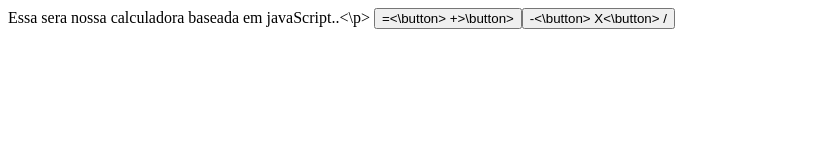
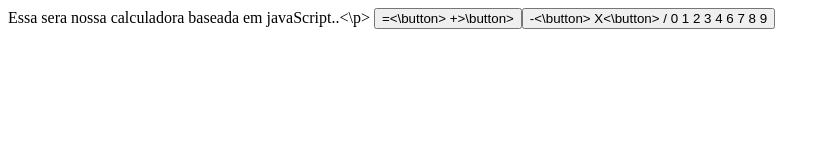
Before and after one commit to matheus-ritter/projeto2024, a plain HTML site: page calculadora.html in a window 1280 px wide. Shown: the whole page, without its empty margins (0-830 px from the left). Drawn offline with Linux system fonts and the light colour scheme.

Commit message:
Update calculadora.html

```diff
--- a/calculadora.html
+++ b/calculadora.html
@@ -9,5 +9,15 @@
                <button type='button' id='subtracao'onclick='-'>-<\button>
                <botton type='button' ide='multiplic'onclick='*'>X<\button>
                <botton type='button' ide='divisao' onclick='/'>/</botton>
+               <botton class='numero' onclick="add_numero(0)">0</botton>
+               <botton class='numero' onclick="add_numero(1)">1</botton>
+               <botton class='numero' onclick="add_numero(2)">2</botton>
+               <botton class='numero' onclick="add_numero(3)">3</botton>
+               <botton class='numero' onclick="add_numero(4)">4</botton>
+               <botton class='numero' onclick="add_numero(5) >4>/botton>
+               <botton class='numero' onclick="add_numero(6)">6</botton>
+               <botton class='numero' onclick="add_numero(7)">7</botton>
+               <botton class='numero' onclick="add_numero(8)">8</botton>
+               <botton class='numero' onclick="add_numero(9)">9</botton>
            </body>
        </html>
```
